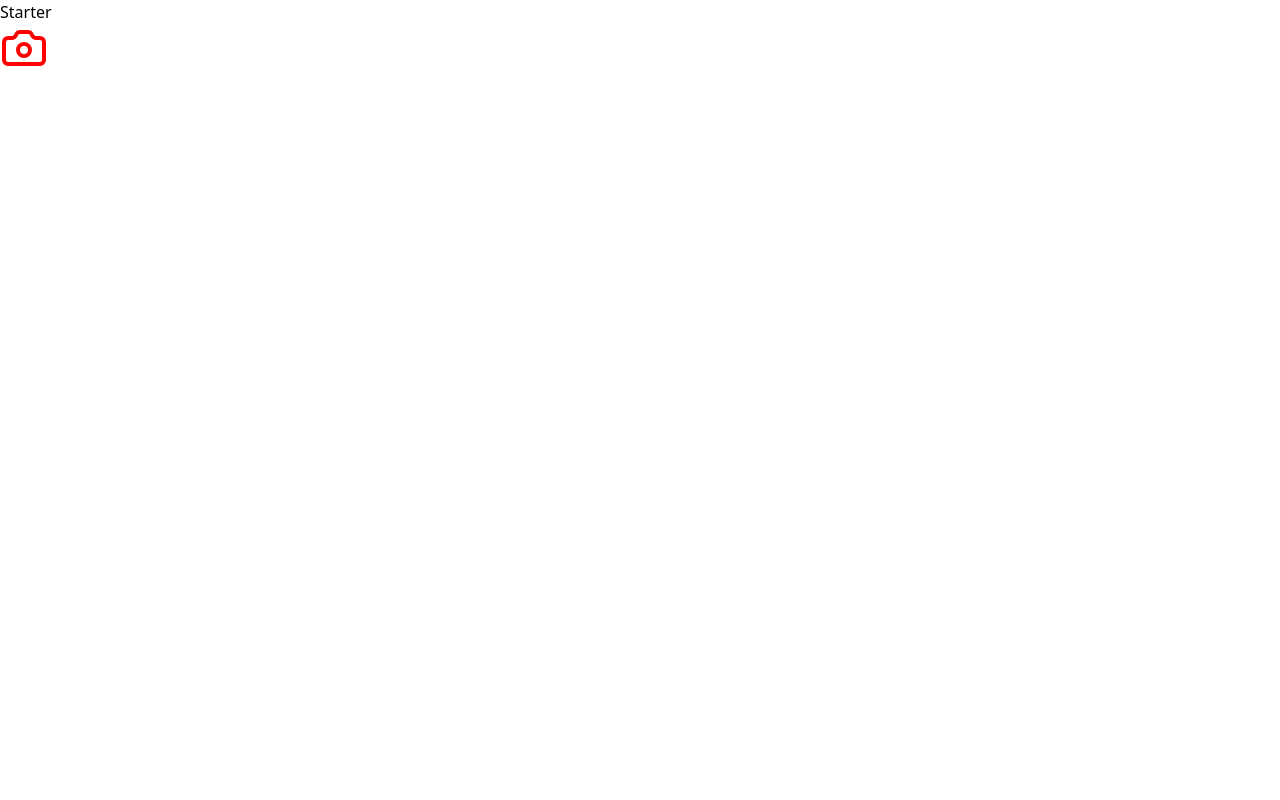
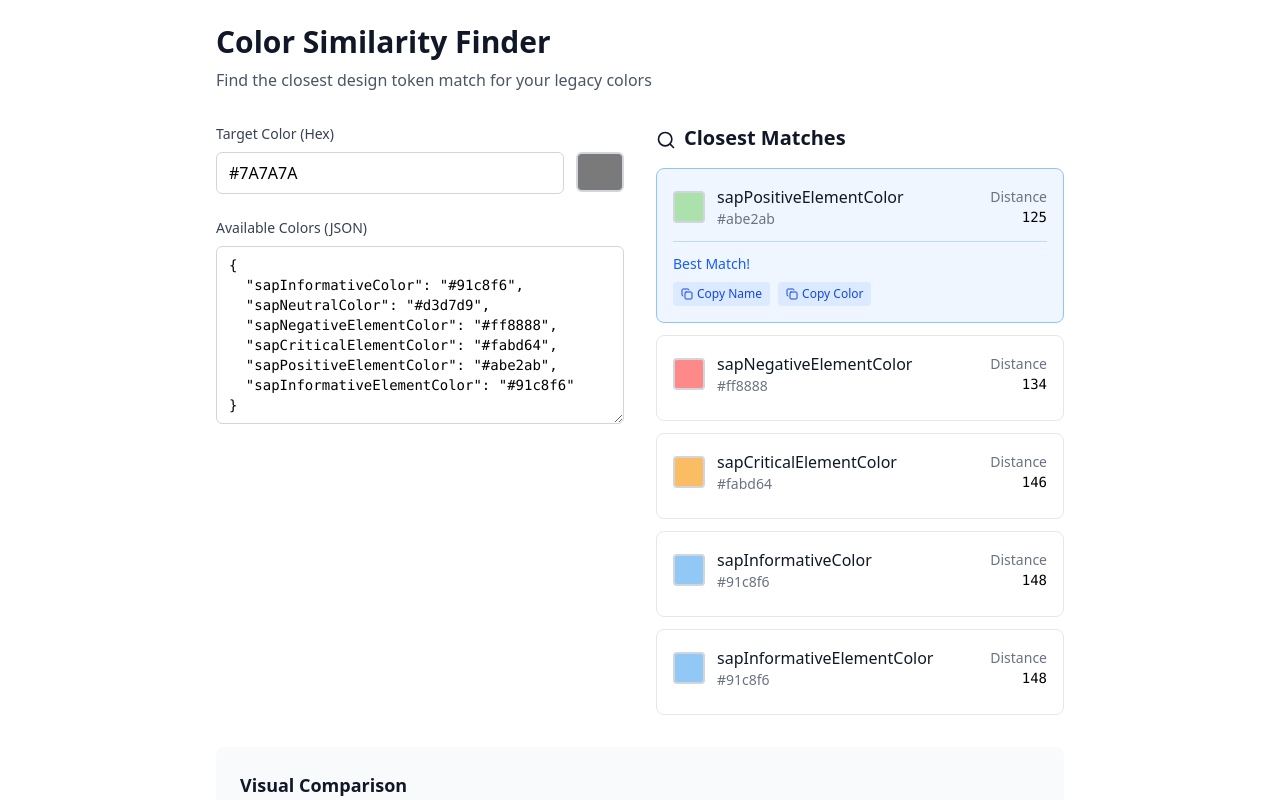
Before and after one commit to sitek94/color-matcher, a React (Vite) app: page / in a window 1280 px wide. Shown: the top 800 px of the page. Built offline with nearby package versions, Linux system fonts and the light colour scheme.

Commit message:
initial implementation

```diff
--- a/src/App.tsx
+++ b/src/App.tsx
@@ -1,10 +1,253 @@
-import {Camera} from 'lucide-react'
+import {useState, useMemo} from 'react'
+import {Search, Copy, Check} from 'lucide-react'
 
 export function App() {
+  const [targetColor, setTargetColor] = useState('#7A7A7A')
+  const [availableColors, setAvailableColors] = useState(`{
+  "sapInformativeColor": "#91c8f6",
+  "sapNeutralColor": "#d3d7d9",
+  "sapNegativeElementColor": "#ff8888",
+  "sapCriticalElementColor": "#fabd64",
+  "sapPositiveElementColor": "#abe2ab",
+  "sapInformativeElementColor": "#91c8f6"
+}`)
+  const [copied, setCopied] = useState('')
+
+  // Convert hex to RGB
+  const hexToRgb = (hex: string) => {
+    const result = /^#?([a-f\d]{2})([a-f\d]{2})([a-f\d]{2})$/i.exec(hex)
+    return result
+      ? {
+          r: parseInt(result[1], 16),
+          g: parseInt(result[2], 16),
+          b: parseInt(result[3], 16),
+        }
+      : null
+  }
+
+  // Calculate Euclidean distance between two colors
+  const calculateColorDistance = (color1: string, color2: string) => {
+    const rgb1 = hexToRgb(color1)
+    const rgb2 = hexToRgb(color2)
+
+    if (!rgb1 || !rgb2) return Infinity
+
+    return Math.sqrt(
+      Math.pow(rgb1.r - rgb2.r, 2) +
+        Math.pow(rgb1.g - rgb2.g, 2) +
+        Math.pow(rgb1.b - rgb2.b, 2),
+    )
+  }
+
+  // Find closest color match
+  const findClosestMatches = useMemo(() => {
+    try {
+      const colorsObj = JSON.parse(availableColors)
+      const matches = []
+
+      for (const [name, color] of Object.entries(colorsObj)) {
+        const distance = calculateColorDistance(targetColor, color)
+        if (distance !== Infinity) {
+          matches.push({name, color, distance})
+        }
+      }
+
+      return matches.sort((a, b) => a.distance - b.distance)
+    } catch (error) {
+      console.error(error)
+      return []
+    }
+  }, [targetColor, availableColors])
+
+  // Validate hex color
+  const isValidHex = (hex: string) => {
+    return /^#[0-9A-F]{6}$/i.test(hex)
+  }
+
+  // Copy to clipboard
+  const copyToClipboard = (text: string, type: string) => {
+    navigator.clipboard.writeText(text)
+    setCopied(type)
+    setTimeout(() => setCopied(''), 2000)
+  }
+
+  const isValidTarget = isValidHex(targetColor)
+  const hasValidJson = findClosestMatches.length > 0
+
   return (
-    <>
-      Starter
-      <Camera color="red" size={48} />
-    </>
+    <div className="max-w-4xl mx-auto p-6 bg-white">
+      <div className="mb-8">
+        <h1 className="text-3xl font-bold text-gray-900 mb-2">
+          Color Similarity Finder
+        </h1>
+        <p className="text-gray-600">
+          Find the closest design token match for your legacy colors
+        </p>
+      </div>
+
+      <div className="grid grid-cols-1 lg:grid-cols-2 gap-8">
+        {/* Input Section */}
+        <div className="space-y-6">
+          <div>
+            <label className="block text-sm font-medium text-gray-700 mb-2">
+              Target Color (Hex)
+            </label>
+            <div className="flex gap-3">
+              <div className="relative flex-1">
+                <input
+                  type="text"
+                  value={targetColor}
+                  onChange={e => setTargetColor(e.target.value)}
+                  placeholder="#7A7A7A"
+                  className={`w-full px-3 py-2 border rounded-md focus:outline-none focus:ring-2 focus:ring-blue-500 ${
+                    isValidTarget ? 'border-gray-300' : 'border-red-300'
+                  }`}
+                />
+                {!isValidTarget && (
+                  <p className="text-red-500 text-xs mt-1">
+                    Invalid hex color format
+                  </p>
+                )}
+              </div>
+              <div
+                className="w-12 h-10 rounded-md border-2 border-gray-300"
+                style={{
+                  backgroundColor: isValidTarget ? targetColor : '#f3f4f6',
+                }}
+              />
+            </div>
+          </div>
+
+          <div>
+            <label className="block text-sm font-medium text-gray-700 mb-2">
+              Available Colors (JSON)
+            </label>
+            <textarea
+              value={availableColors}
+              onChange={e => setAvailableColors(e.target.value)}
+              rows={8}
+              className="w-full px-3 py-2 border border-gray-300 rounded-md focus:outline-none focus:ring-2 focus:ring-blue-500 font-mono text-sm"
+              placeholder='{"colorName": "#hexvalue"}'
+            />
+            {!hasValidJson && availableColors.trim() && (
+              <p className="text-red-500 text-xs mt-1">Invalid JSON format</p>
+            )}
+          </div>
+        </div>
+
+        {/* Results Section */}
+        <div>
+          <h2 className="text-xl font-semibold text-gray-900 mb-4">
+            <Search className="inline w-5 h-5 mr-2" />
+            Closest Matches
+          </h2>
+
+          {isValidTarget && hasValidJson ? (
+            <div className="space-y-3">
+              {findClosestMatches.slice(0, 5).map((match, index) => (
+                <div
+                  key={match.name}
+                  className={`p-4 border rounded-lg ${
+                    index === 0
+                      ? 'border-blue-300 bg-blue-50'
+                      : 'border-gray-200'
+                  }`}
+                >
+                  <div className="flex items-center justify-between mb-2">
+                    <div className="flex items-center gap-3">
+                      <div
+                        className="w-8 h-8 rounded border-2 border-gray-300"
+                        style={{backgroundColor: match.color}}
+                      />
+                      <div>
+                        <div className="font-medium text-gray-900">
+                          {match.name}
+                        </div>
+                        <div className="text-sm text-gray-500">
+                          {match.color}
+                        </div>
+                      </div>
+                    </div>
+                    <div className="text-right">
+                      <div className="text-sm text-gray-500">Distance</div>
+                      <div className="font-mono text-sm">
+                        {Math.round(match.distance)}
+                      </div>
+                    </div>
+                  </div>
+
+                  {index === 0 && (
+                    <div className="mt-3 pt-3 border-t border-blue-200">
+                      <div className="text-sm text-blue-600 font-medium mb-2">
+                        Best Match!
+                      </div>
+                      <div className="flex gap-2">
+                        <button
+                          onClick={() => copyToClipboard(match.name, 'name')}
+                          className="flex items-center gap-1 px-2 py-1 bg-blue-100 text-blue-700 rounded text-xs hover:bg-blue-200"
+                        >
+                          {copied === 'name' ? (
+                            <Check className="w-3 h-3" />
+                          ) : (
+                            <Copy className="w-3 h-3" />
+                          )}
+                          Copy Name
+                        </button>
+                        <button
+                          onClick={() => copyToClipboard(match.color, 'color')}
+                          className="flex items-center gap-1 px-2 py-1 bg-blue-100 text-blue-700 rounded text-xs hover:bg-blue-200"
+                        >
+                          {copied === 'color' ? (
+                            <Check className="w-3 h-3" />
+                          ) : (
+                            <Copy className="w-3 h-3" />
+                          )}
+                          Copy Color
+                        </button>
+                      </div>
+                    </div>
+                  )}
+                </div>
+              ))}
+            </div>
+          ) : (
+            <div className="text-center py-8 text-gray-500">
+              <Search className="w-12 h-12 mx-auto mb-3 opacity-50" />
+              <p>Enter a valid hex color and JSON to find matches</p>
+            </div>
+          )}
+        </div>
+      </div>
+
+      {/* Color Comparison */}
+      {isValidTarget && hasValidJson && findClosestMatches.length > 0 && (
+        <div className="mt-8 p-6 bg-gray-50 rounded-lg">
+          <h3 className="text-lg font-semibold text-gray-900 mb-4">
+            Visual Comparison
+          </h3>
+          <div className="flex items-center gap-6">
+            <div className="text-center">
+              <div
+                className="w-20 h-20 rounded-lg border-2 border-gray-300 mb-2"
+                style={{backgroundColor: targetColor}}
+              />
+              <div className="text-sm text-gray-600">Input</div>
+              <div className="font-mono text-xs">{targetColor}</div>
+            </div>
+            <div className="text-2xl text-gray-400">→</div>
+            <div className="text-center">
+              <div
+                className="w-20 h-20 rounded-lg border-2 border-gray-300 mb-2"
+                style={{backgroundColor: findClosestMatches[0].color}}
+              />
+              <div className="text-sm text-gray-600">Best Match</div>
+              <div className="font-mono text-xs">
+                {findClosestMatches[0].color}
+              </div>
+            </div>
+          </div>
+        </div>
+      )}
+    </div>
   )
 }
```
Also changed, not shown: src/utils.ts (added).
